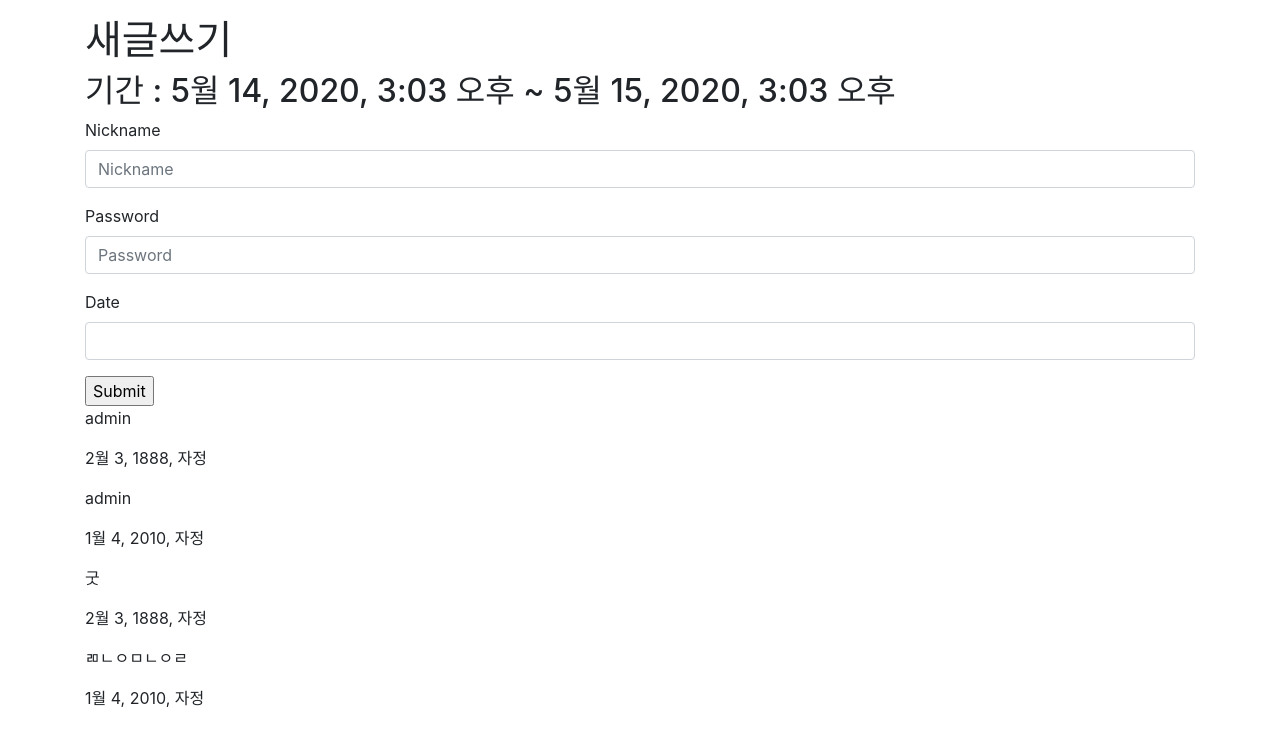
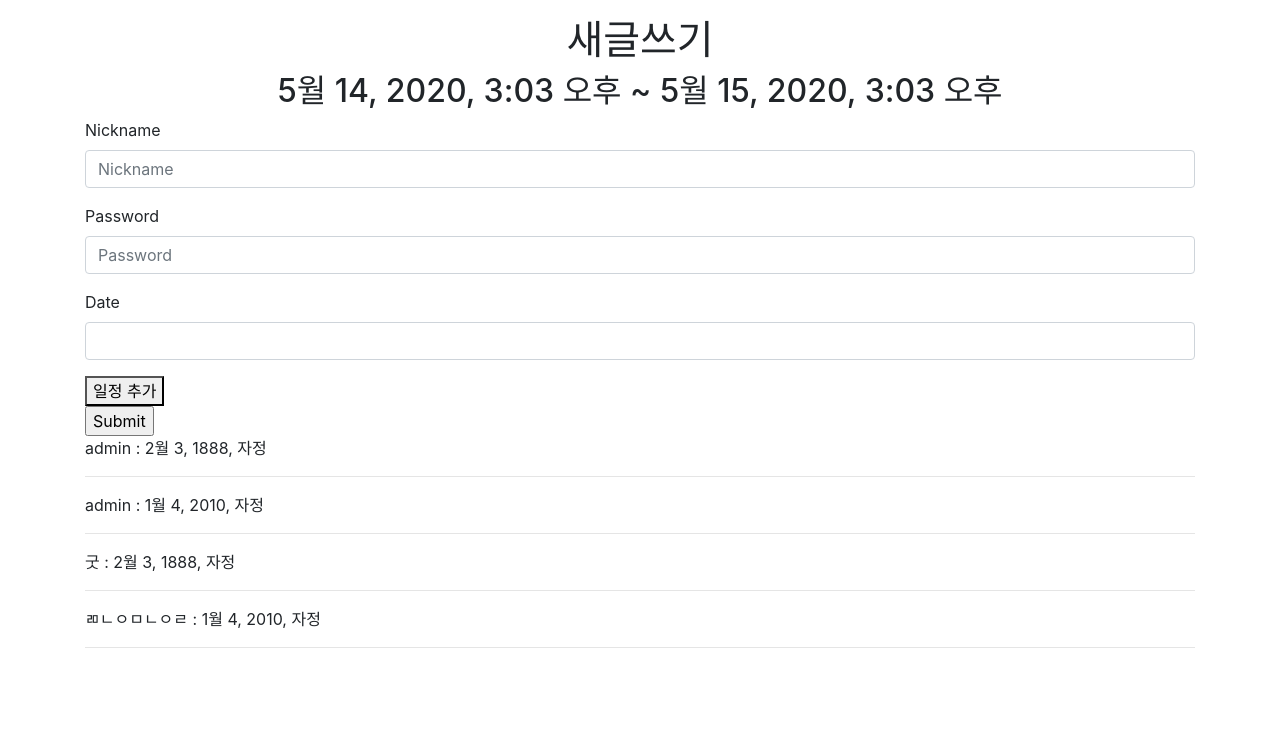
Before and after one commit to JudyH0pps/ScheduleMaker, a Django app: page /schedules/2/detail/ in a window 1280 px wide. Shown: the part 56-800 px from the top of the page. Run offline with Django 3.2, Linux system fonts and the light colour scheme; data comes from the database, SQL or seed files in the repository; some libraries are stand-ins or nearby versions.

Commit message:
date폼 추가기능

```diff
--- a/schedules/forms.py
+++ b/schedules/forms.py
@@ -1,5 +1,6 @@
 from django import forms
 from .models import Schedule, Comment
+
 
 
 class ScheduleForm(forms.ModelForm):
@@ -15,4 +16,4 @@ class UserCommentForm(forms.ModelForm):
 class GuestCommentForm(forms.ModelForm):
     class Meta:
         model = Comment
-        exclude = ['schedule', 'user']
+        fields = ['nickname', 'password', 'date']
--- a/schedules/templates/schedules/detail.html
+++ b/schedules/templates/schedules/detail.html
@@ -3,18 +3,44 @@
 
 {% block body %}
 
-<h1>{{ schedule.title }}</h1>
-<h2>기간 : {{schedule.start_date}} ~ {{schedule.end_date}} </h2>
+<h1 class="text-center">{{ schedule.title }}</h1>
+<h2 class="text-center">{{schedule.start_date}} ~ {{schedule.end_date}}</h2>
 
-<form action="{% url 'schedules:comment_create' schedule.pk %}" method="POST">
+<form action="{% url 'schedules:comment_create' schedule.pk %}" method="POST" id="scheduleForm">
     {% csrf_token %}
     {% bootstrap_form form %}
+    <div class="dateForms">
+
+    </div>
     <input type="submit">
 </form>
 
 {% for comment in schedule.comment_set.all %}
-    <p>{{ comment.nickname }}</p>
-    <p>{{ comment.date }}</p>
+    <p>{{ comment.nickname }} : {{ comment.date }}</p>
+    <hr>
 {% endfor %}
 
+<script>
+
+    const dateInputBtn = document.createElement('button')
+    dateInputBtn.innerText = '일정 추가'
+    const dateForms = document.querySelector('.dateForms')
+    dateForms.appendChild(dateInputBtn)
+
+    dateInputBtn.addEventListener('click', function(event){
+        const fieldDiv = document.createElement('div')
+        const dateInputField = document.createElement('input')
+        const fieldDltBtn = document.createElement('button')
+        fieldDltBtn.innerText = '폼 삭제'
+        dateInputField.setAttribute('class','d-inline form-control w-75 mr-0')
+        dateInputField.setAttribute('type','text')
+        dateInputField.setAttribute('placeholder','Date')
+        fieldDiv.appendChild(dateInputField)
+        fieldDiv.appendChild(fieldDltBtn)
+        dateForms.appendChild(fieldDiv)
+        event.preventDefault()
+    })
+
+</script>
+
 {% endblock %}
--- a/schedules/templates/schedules/index.html
+++ b/schedules/templates/schedules/index.html
@@ -1,6 +1,6 @@
 {% extends 'base.html' %}
 {% block body %}
-    <h2 class="text-center">리뷰 목록</h2>
+    <h2 class="text-center">스케줄 목록</h2>
     <a href="{% url 'schedules:create' %}"><button class="btn btn-primary float-right my-2">글 쓰기</button></a>
     <table class="table">
       <thead class="thead-light">
```
